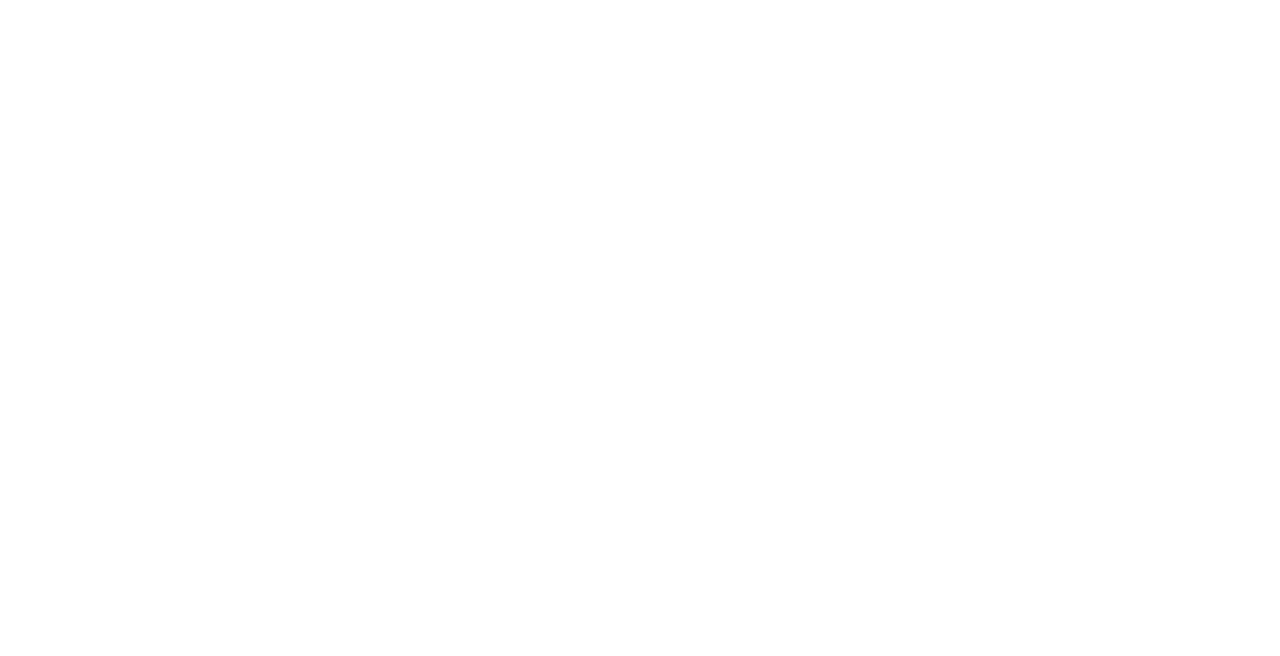
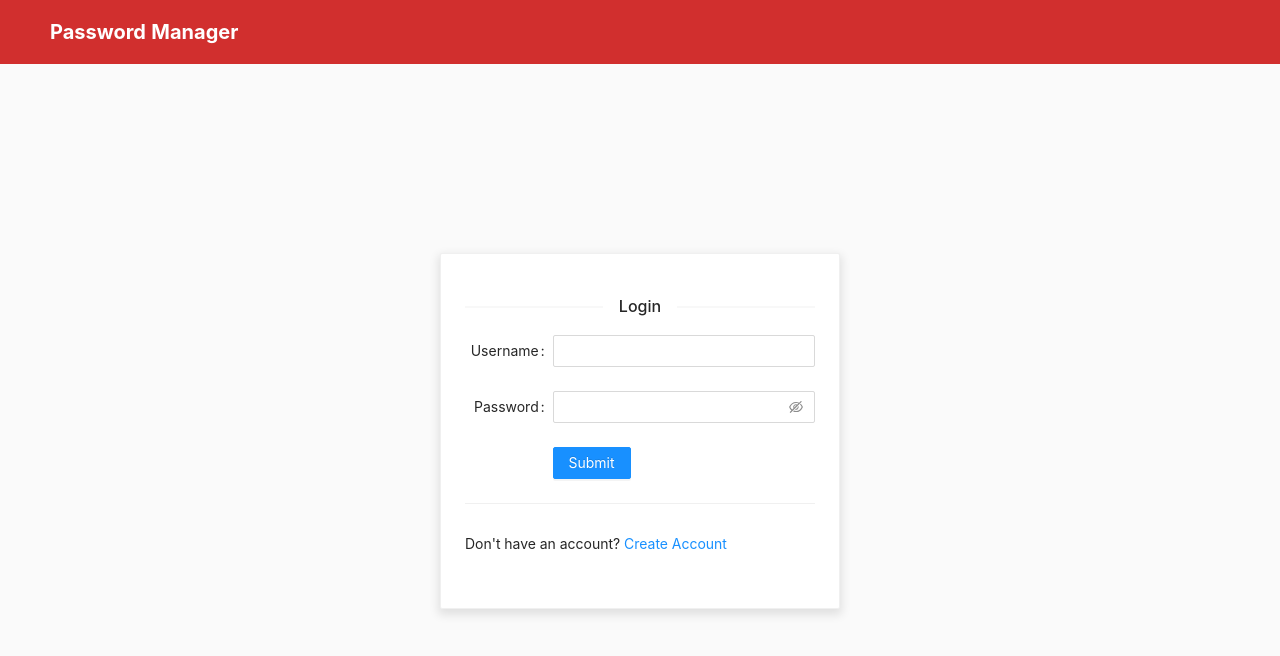
Before and after one commit to straf16/mypass-manager, a React (Create React App) app in the folder client/: page /onboarding/login in a window 1280 px wide. Shown: the top 656 px of the page. Built offline with nearby package versions, Linux system fonts and the light colour scheme.

Commit message:
add onboarding page to login/register

```diff
--- a/client/src/App.js
+++ b/client/src/App.js
@@ -2,10 +2,12 @@
 import {
   BrowserRouter as Router,
   Switch,
-  Route
+  Route,
+  Redirect
 } from "react-router-dom";
 
 import Main from './containers/Main'
+import Onboarding from './containers/Onboarding/onboarding';
 
 import './App.css';
 
@@ -29,6 +31,12 @@
         </header>
       </div> */}
       <Switch>
+        <Route exact path="/">
+          <Redirect to="/onboarding/login"/>
+        </Route>
+        <Route path="/onboarding/:state">
+          <Onboarding />
+        </Route>
         <Route path="/main">
           <Main />
         </Route>
--- a/client/src/containers/Main/components/Navbar/index.js
+++ b/client/src/containers/Main/components/Navbar/index.js
@@ -14,7 +14,7 @@
         defaultSelectedKeys={['2']}
         style={{ lineHeight: '64px', paddingLeft: 30, background: '#D12F2E' }}
       >
-        <Menu.Item disabled>
+        <Menu.Item key="title" disabled>
           <strong data-testid="title" style={{ fontSize: 20, color: 'white' }}>Password Manager</strong>
         </Menu.Item>
       </Menu>
--- /dev/null
+++ b/client/src/containers/Onboarding/components/form-login/form-login.js
@@ -0,0 +1,36 @@
+import React, { useState } from 'react';
+
+import { Button, Card, Divider, Form, Input } from 'antd';
+import { Link } from 'react-router-dom';
+
+function FormLogin(props) {
+    const [username, setUsername] = useState('');
+    const [password, setPassword] = useState('');
+
+    return (
+        <Card className="onboarding-card">
+            <Divider>Login</Divider>
+            <Form labelCol={{ span: 6 }} wrapperCol={{ span: 18 }}>
+                <Form.Item label="Username">
+                    <Input value={username} onChange={e => setUsername(e.target.value)} />
+                </Form.Item>
+                <Form.Item label="Password">
+                    <Input.Password value={password} onChange={e => setPassword(e.target.value)} />
+                </Form.Item>
+                <Form.Item wrapperCol={{ offset: 6 }}>
+                    <Button type="primary" htmlType="submit">
+                        Submit
+                    </Button>
+                </Form.Item>
+                <Divider />
+                <Form.Item wrapperCol={{ span: 24 }}>
+                    <p style={{ margin: 0 }}>
+                        Don't have an account? <Link to="/onboarding/register">Create Account</Link>
+                    </p>
+                </Form.Item>
+            </Form>
+        </Card>
+    )
+}
+
+export default FormLogin;
--- /dev/null
+++ b/client/src/containers/Onboarding/components/form-register/form-register.js
@@ -0,0 +1,40 @@
+import React, { useState } from 'react';
+
+import { Card, Divider, Form, Input, Button } from 'antd';
+import { Link } from 'react-router-dom';
+
+function FormRegister() {
+    const [email, setEmail] = useState('');
+    const [username, setUsername] = useState('');
+    const [password, setPassword] = useState('');
+
+    return (
+        <Card className="onboarding-card">
+            <Divider>Register</Divider>
+            <Form labelCol={{ span: 6 }} wrapperCol={{ span: 18 }}>
+                <Form.Item label="Email">
+                    <Input value={email} onChange={e => setEmail(e.target.value)} />
+                </Form.Item>
+                <Form.Item label="Username">
+                    <Input value={username} onChange={e => setUsername(e.target.value)} />
+                </Form.Item>
+                <Form.Item label="Password">
+                    <Input.Password value={password} onChange={e => setPassword(e.target.value)} />
+                </Form.Item>
+                <Form.Item wrapperCol={{ offset: 6 }}>
+                    <Button type="primary" htmlType="submit">
+                        Submit
+                    </Button>
+                </Form.Item>
+                <Divider />
+                <Form.Item wrapperCol={{ span: 24 }}>
+                    <p style={{ margin: 0 }}>
+                        Have an account? <Link to="/onboarding/login">Log In</Link>
+                    </p>
+                </Form.Item>
+            </Form>
+        </Card>
+    )
+}
+
+export default FormRegister;
--- /dev/null
+++ b/client/src/containers/Onboarding/onboarding.css
@@ -0,0 +1,14 @@
+.onboarding-content {
+    display: flex;
+    flex-direction: column;
+    justify-content: center;
+    align-items: center;
+    background: #fafafa;
+    height: calc(100vh - 66px);
+    width: 100vw;
+}
+
+.onboarding-card {
+    box-shadow: rgb(0 0 0 / 10%) 0px 4px 10px 2px;
+    width: 400px;
+}
--- /dev/null
+++ b/client/src/containers/Onboarding/onboarding.js
@@ -0,0 +1,35 @@
+import React from 'react';
+
+import { Layout } from 'antd';
+import Navbar from '../Main/components/Navbar'
+
+import './onboarding.css'
+import { useParams } from 'react-router';
+import FormLogin from './components/form-login/form-login';
+import FormRegister from './components/form-register/form-register';
+
+function Onboarding(props) {
+    const { Content } = Layout;
+    const { state } = useParams();
+
+    const onboardingCard = (() => {
+        if (state === 'login') {
+            return <FormLogin />;
+        } else if (state === 'register') {
+            return <FormRegister />;
+        }
+    })();
+
+    return (
+        <div data-testid="onboarding-container">
+            <Layout>
+                <Navbar />
+                <Content className="onboarding-content">
+                    {onboardingCard}
+                </Content>
+            </Layout>
+        </div>
+    )
+}
+
+export default Onboarding;
```
